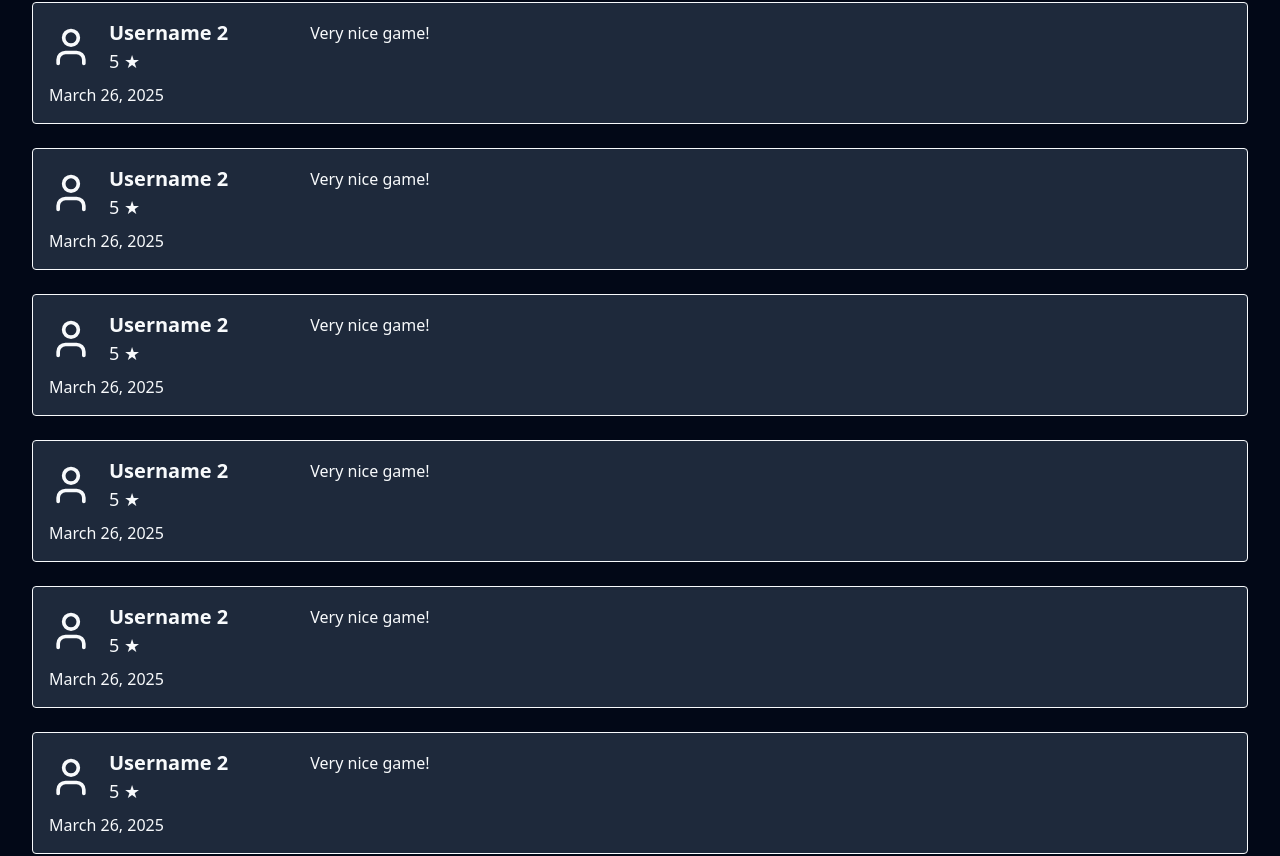
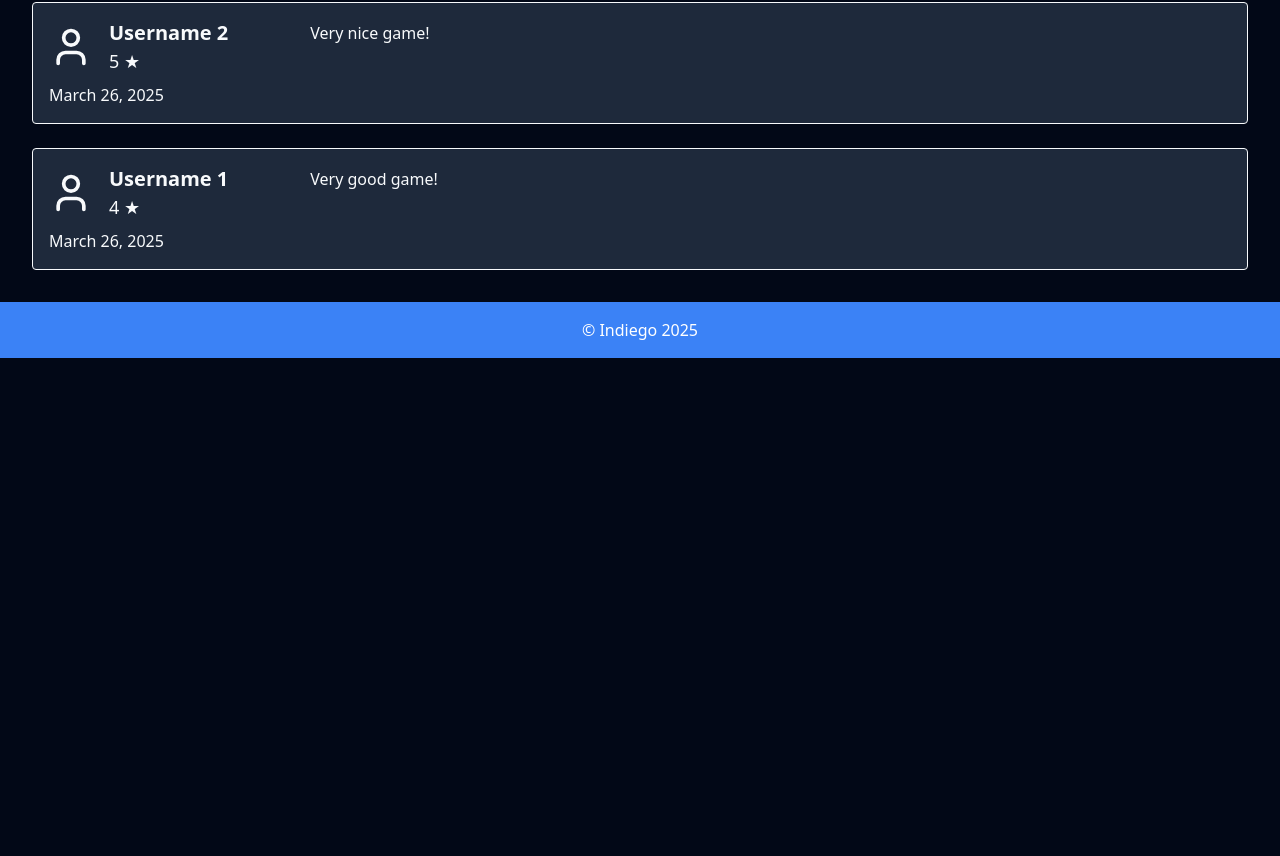
Before and after one commit to FlxdeCat/indiego-frontend, a React (Vite) app: page /game/1 in a window 1280 px wide. Shown: the part 1078-1934 px from the top of the page. After the commit the page ends 1436 px from the top, so only its background shows below. Built offline with nearby package versions, Linux system fonts and the light colour scheme.

Commit message:
update game

```diff
--- a/src/pages/game.tsx
+++ b/src/pages/game.tsx
@@ -43,38 +43,7 @@ function Game() {
       review: "Good game!",
       stars: 4,
       date: 1742963482
-    },
-    {
-      username: "Username 2",
-      review: "Very nice game!",
-      stars: 5,
-      date: 1742963481
-    },{
-      username: "Username 2",
-      review: "Very nice game!",
-      stars: 5,
-      date: 1742963481
-    },{
-      username: "Username 2",
-      review: "Very nice game!",
-      stars: 5,
-      date: 1742963481
-    },{
-      username: "Username 2",
-      review: "Very nice game!",
-      stars: 5,
-      date: 1742963481
-    },{
-      username: "Username 2",
-      review: "Very nice game!",
-      stars: 5,
-      date: 1742963481
-    },{
-      username: "Username 2",
-      review: "Very nice game!",
-      stars: 5,
-      date: 1742963481
-    },
+    }
   ]
 
   return (
```
